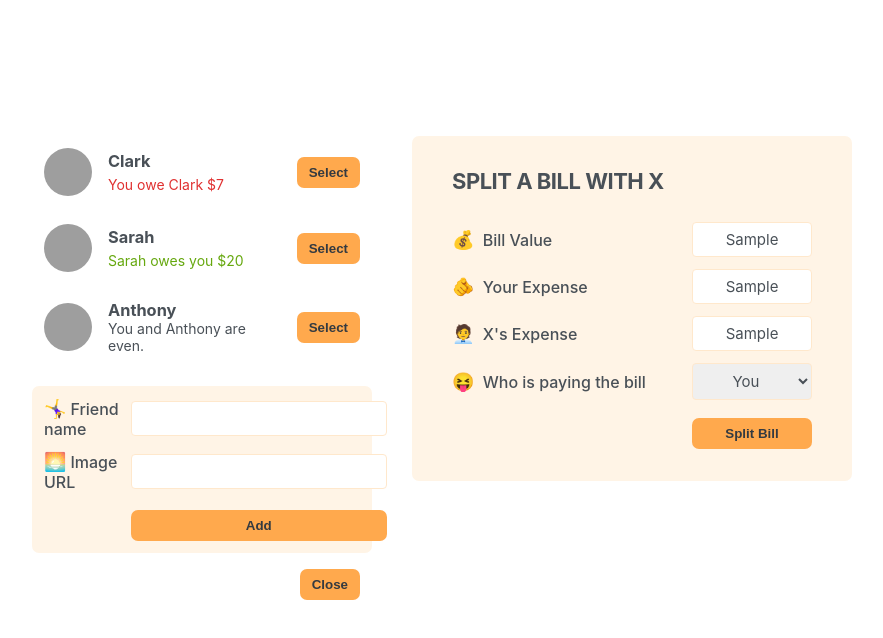
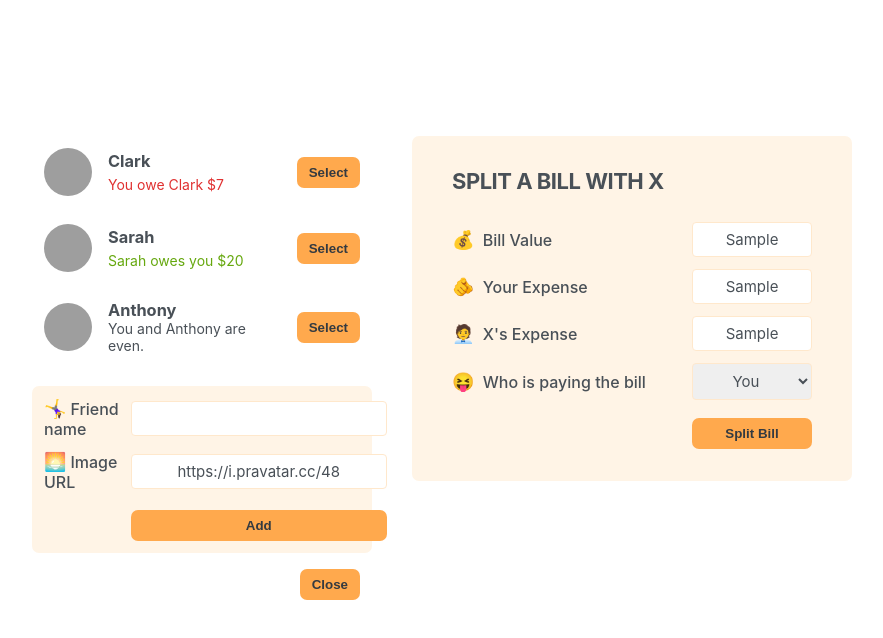
Before and after one commit to BerkayTurna/eat-n-split, a React (Create React App) app: page / in a window 1280 px wide. Both pictures are taken after typing "Sample", "Sample", "Sample" into the empty fields and a click on the button "Add Friend". Shown: the top 638 px of the page, without its empty margins (198-1081 px from the left). Built offline with nearby package versions, Linux system fonts and the light colour scheme; grey boxes are pictures that could not be loaded; the HTML template or start-up script is replaced by a standard one.

Commit message:
Add form handling for adding friends with name and image URL

```diff
--- a/src/App.js
+++ b/src/App.js
@@ -65,11 +65,27 @@ function Button({ children, onClick }) {
   return <button className="button" onClick={onClick}>{children}</button>
 }
 function FormAddFriend() {
-  return <form className="form-add-friend">
+  const [name, setName] = useState("")
+  const [image, setImage] = useState("https://i.pravatar.cc/48")
+
+  function handleSubmit(event) {
+    event.preventDefault()
+
+    if (!name || !image) return;
+
+    const id = crypto.randomUUID()
+    const newFriend = {
+      name,
+      image: `${image}?=${id}`,
+      balance: 0,
+      id
+    }
+  }
+  return <form className="form-add-friend" onSubmit={handleSubmit}>
     <label>🤸‍♀️Friend name</label>
-    <input type="text" />
+    <input type="text" value={name} onChange={event => setName(event.target.value)} />
     <label>🌅Image URL</label>
-    <input type="text" />
+    <input type="text" value={image} onChange={event => setImage(event.target.value)} />
     <Button>Add</Button>
   </form>
 }
```
